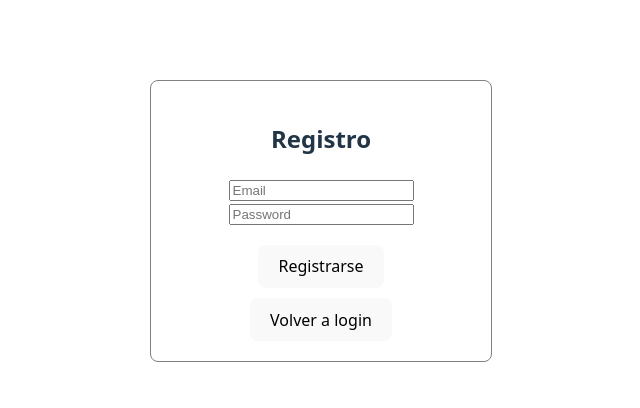
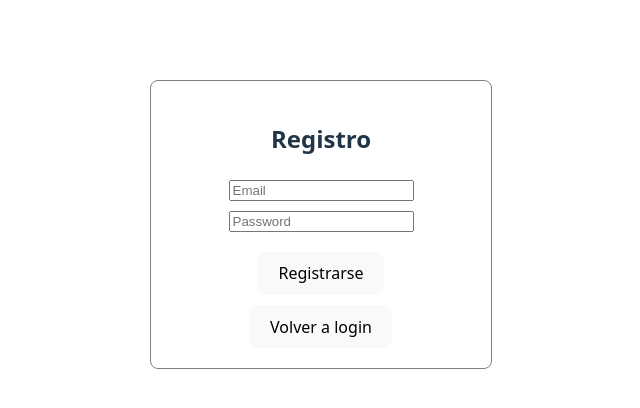
Before and after one commit to PhillipTowers/task-manager-fullstack, a React (Vite) app in the folder frontend-tareas/: page / in a window 1280 px wide. Both pictures are taken after typing "name@example.com", "Sample123" into the empty fields and a click on the button "Registrarse". Shown: the top 408 px of the page, without its empty margins (319-959 px from the left). Built offline with nearby package versions, Linux system fonts and the light colour scheme.

Commit message:
style: ui update components 2

```diff
--- a/frontend-tareas/src/components/RegisterForm.tsx
+++ b/frontend-tareas/src/components/RegisterForm.tsx
@@ -69,7 +69,7 @@ export function RegisterForm({ onBackToLogin }: RegisterFormProps) {
           </div>
 
           <div>
-            <input
+            <input style={{ marginTop: "10px" }}
               type="password"
               placeholder="Password"
               value={password}
```
